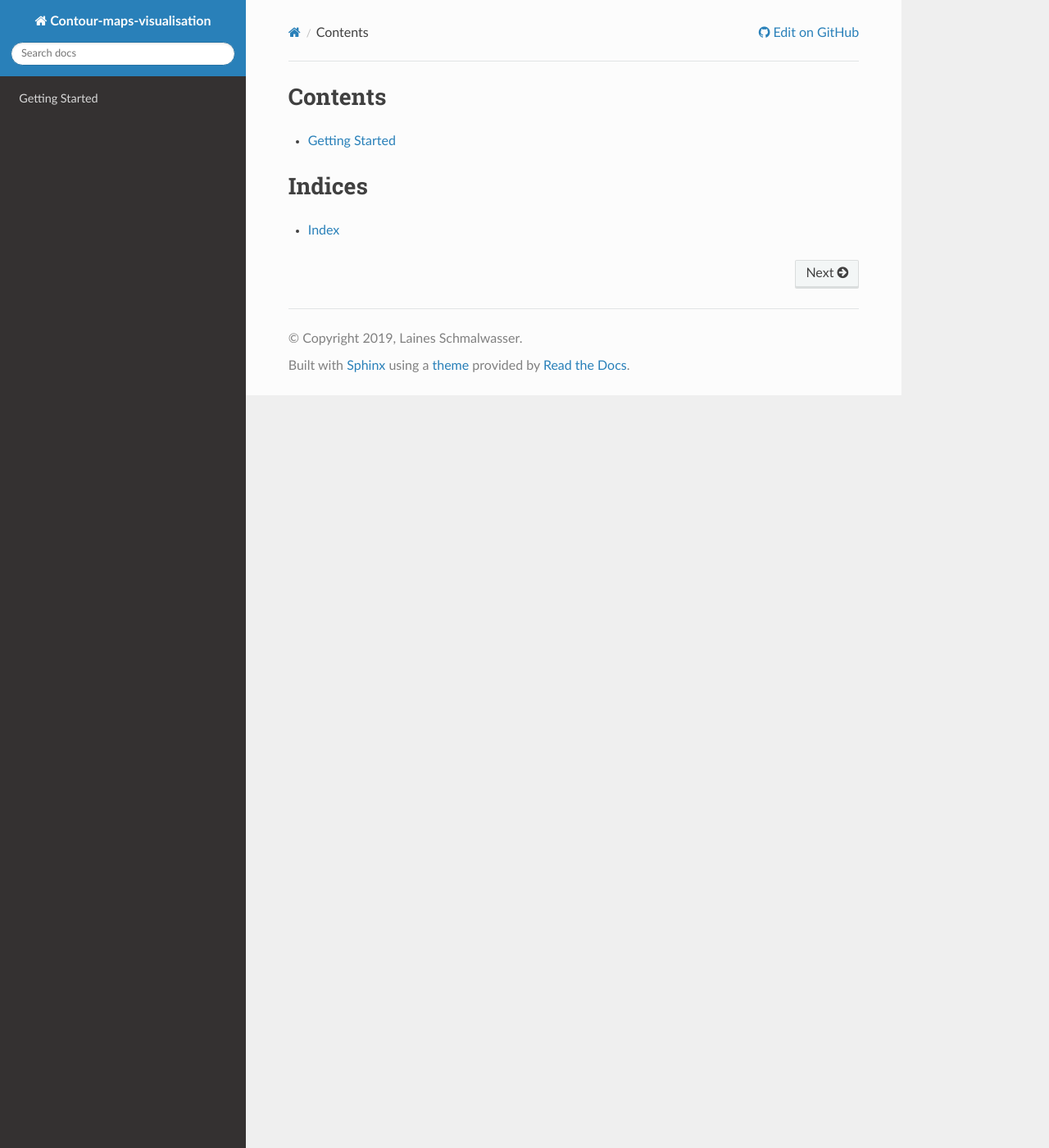
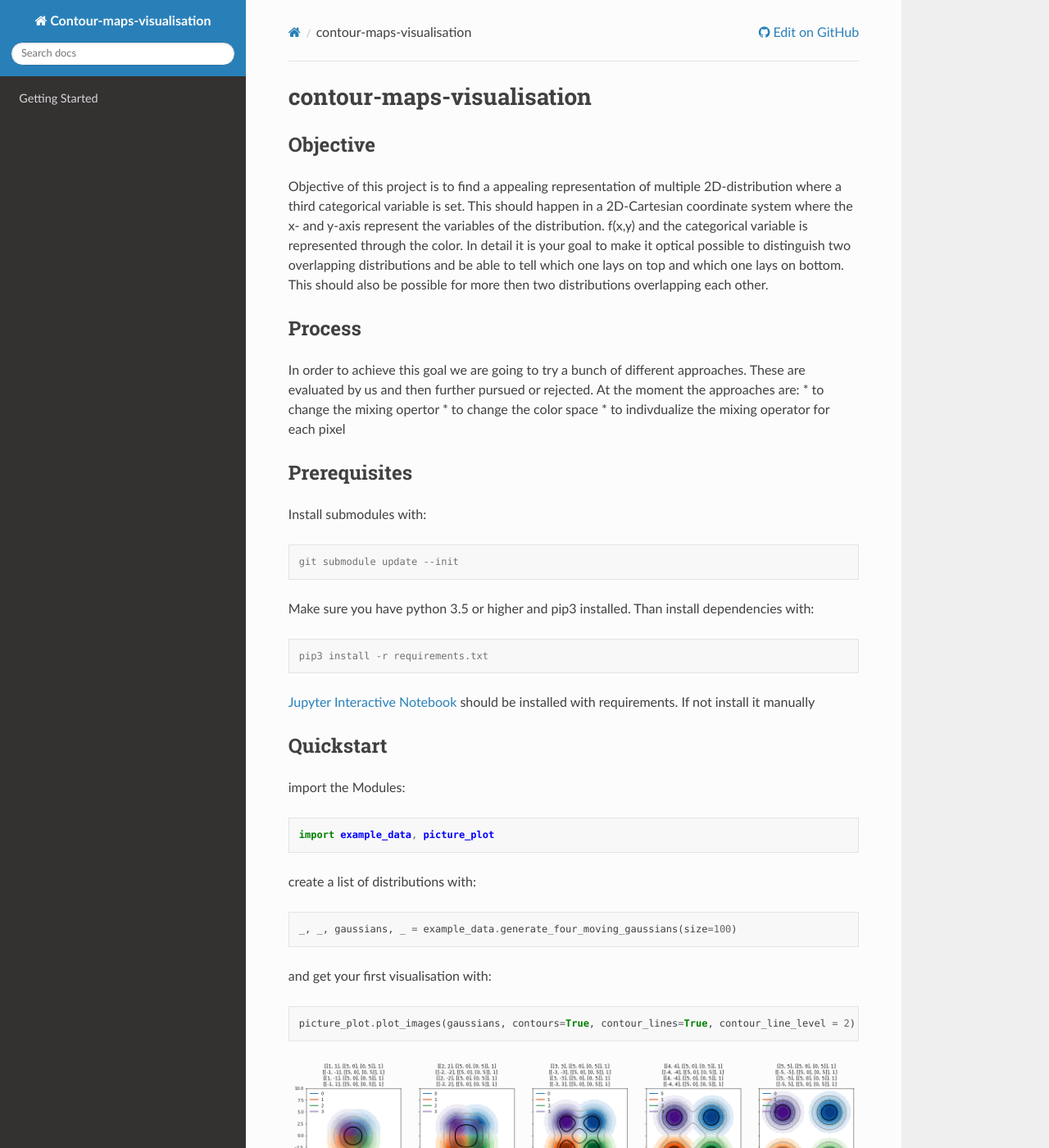
Before and after one commit to asver12/contour-maps-visualization, a Sphinx documentation site: the page built from docs/index.rst, in a window 1280 px wide and 1400 px high. Shown: the whole window at 82% size. Built offline with Sphinx 7.4.7 and the Read the Docs theme 2.0.0, drawn with Linux system fonts in a browser that asks for light colours; formulas are drawn with MathJax 3.

Commit message:
changed readme

````diff
--- a/README.md
+++ b/README.rst
@@ -1,27 +1,56 @@
-# contour-maps-visualisation
+contour-maps-visualisation
+==========================
 
-## Objective
+Objective
+---------
 Objective of this project is to find a appealing representation of multiple 2D-distribution where a third categorical variable is set. This should happen in a 2D-Cartesian coordinate system where the x- and y-axis represent the variables of the distribution. f(x,y) and the categorical variable is represented through the color. In detail it is your goal to make it optical possible to distinguish two overlapping distributions and be able to tell which one lays on top and which one lays on bottom. This should also be possible for more then two distributions overlapping each other.
 
 
-## Process
+Process
+-------
 In order to achieve this goal we are going to try a bunch of different approaches. These are evaluated by us and then further pursued or rejected. At the moment the approaches are:
 * to change the mixing opertor
 * to change the color space
 * to indivdualize the mixing operator for each pixel
 
+Prerequisites
+-------------
 
-## Getting Started
+Install submodules with:
 
-### Prerequisites
-Install submodules with
-```
-git submodule update --init
-```
+.. code-block:: console
+
+    git submodule update --init
 
 Make sure you have python 3.5 or higher and pip3 installed.
 Than install dependencies with:
-```sh
-pip3 install -r requirements.txt
-```
-[Jupyter Interactive Notebook](https://jupyter.org/) should be installed with requirements. If not install it manually
+
+.. code-block:: console
+
+    pip3 install -r requirements.txt
+
+`Jupyter Interactive Notebook <https://jupyter.org/>`__ should be installed with requirements. If not install it manually
+
+Quickstart
+----------
+
+import the Modules:
+
+.. code-block:: python3
+
+    import example_data, picture_plot
+
+create a list of distributions with:
+
+.. code-block:: python3
+
+    _, _, gaussians, _ = example_data.generate_four_moving_gaussians(size=100)
+
+and get your first visualisation with:
+
+.. code-block:: python3
+
+    picture_plot.plot_images(gaussians, contours=True, contour_lines=True, contour_line_level = 2)
+
+.. figure:: images/example_visualisation.png
+    :align: center
--- a/docs/conf.py
+++ b/docs/conf.py
@@ -12,6 +12,7 @@
 #
 import os
 import sys
+
 sys.path.insert(0, os.path.abspath('..'))
 
 # -- Project information -----------------------------------------------------
@@ -28,16 +29,21 @@ release = '1.0.0'
 # Add any Sphinx extension module names here, as strings. They can be
 # extensions coming with Sphinx (named 'sphinx.ext.*') or your custom
 # ones.
-extensions = ['sphinx.ext.autodoc',
+extensions = ['recommonmark',
+              'sphinx.ext.autodoc',
               'sphinx.ext.imgmath',
               'sphinx.ext.viewcode',
-              'sphinx.ext.githubpages',
-              'recommonmark']
+              'sphinx.ext.githubpages']
 
 # Add any paths that contain templates here, relative to this directory.
 templates_path = ['_templates']
 
-source_suffix = ['.rst', '.md']
+source_suffix = [".rst", ".md"]
+# source_suffix = {
+#     '.rst': 'restructuredtext',
+#     '.txt': 'markdown',
+#     '.md': 'markdown',
+# }
 
 # List of patterns, relative to source directory, that match files and
 # directories to ignore when looking for source files.
@@ -56,12 +62,11 @@ html_theme = 'sphinx_rtd_theme'
 # so a file named "default.css" will overwrite the builtin "default.css".
 html_static_path = ['_static']
 
-
 # add git repository
 html_context = {
-    "display_github": True, # Integrate GitHub
-    "github_user": "asver12", # Username
-    "github_repo": "contour-maps-visualisation", # Repo name
-    "github_version": "master", # Version
-    "conf_py_path": "/docs/", # Path in the checkout to the docs root
+    "display_github": True,  # Integrate GitHub
+    "github_user": "asver12",  # Username
+    "github_repo": "contour-maps-visualisation",  # Repo name
+    "github_version": "sphinx-documentation",  # Version
+    "conf_py_path": "/docs/",  # Path in the checkout to the docs root
 }
--- a/docs/index.rst
+++ b/docs/index.rst
@@ -1,3 +1,5 @@
+.. include:: ../README.rst
+
 Contents
 ======================================================
 
````
Also changed, not shown: docs/images/example_visualisation.png (added).
